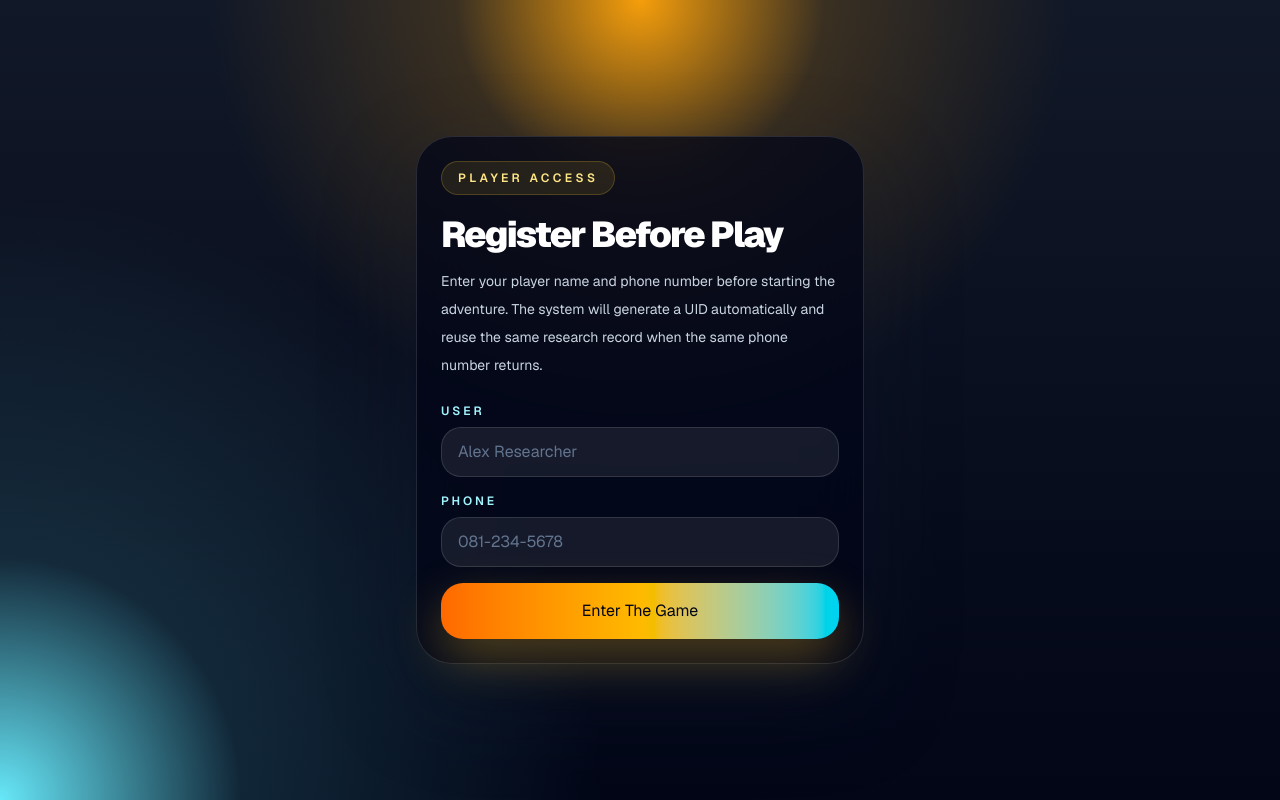
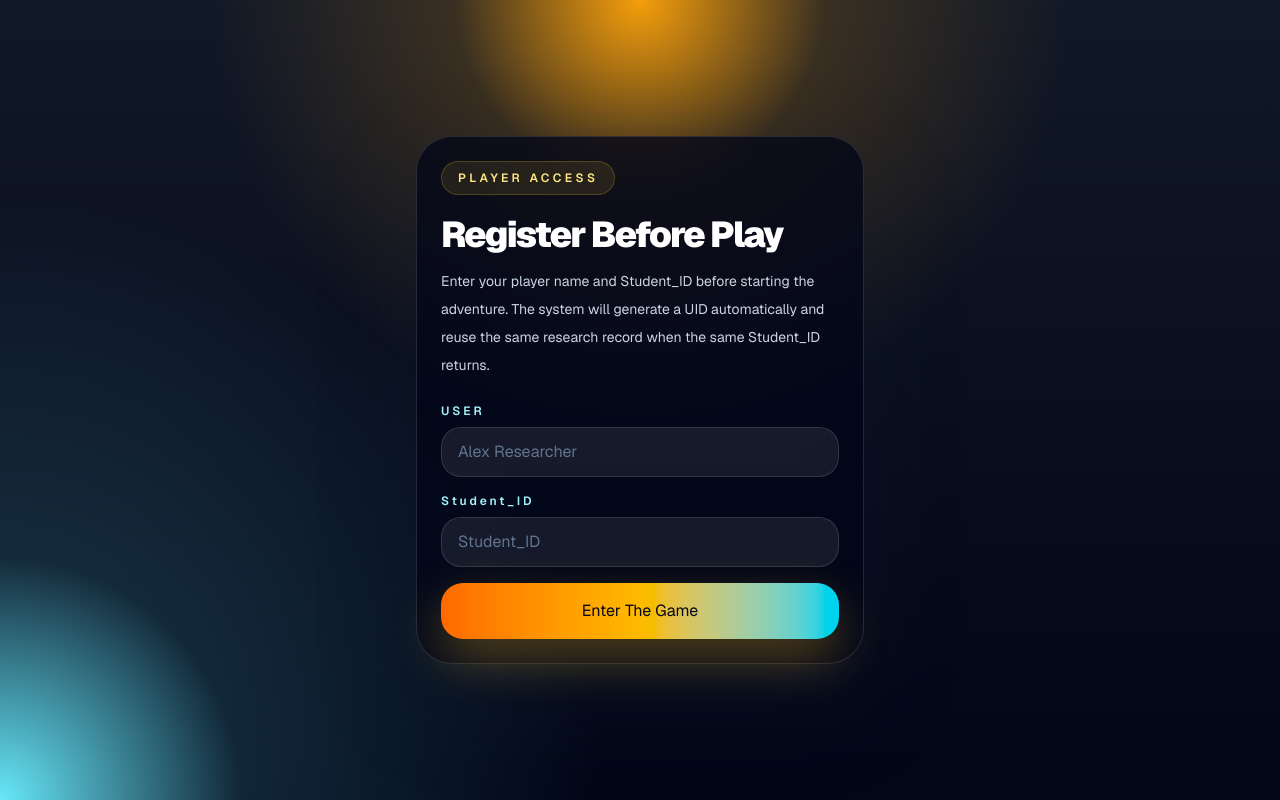
Before and after one commit to angelpluz/cefrmay, a Next.js app: page / in a window 1280 px wide. Built offline with nearby package versions, Linux system fonts and the light colour scheme; no server answers.

Commit message:
Update player access form label to Student_ID

```diff
--- a/components/PlayerAccessScreen.tsx
+++ b/components/PlayerAccessScreen.tsx
@@ -59,9 +59,9 @@ export default function PlayerAccessScreen() {
           Register Before Play
         </h1>
         <p className="mt-3 text-sm leading-7 text-slate-300">
-          Enter your player name and phone number before starting the
+          Enter your player name and Student_ID before starting the
           adventure. The system will generate a UID automatically and reuse the
-          same research record when the same phone number returns.
+          same research record when the same Student_ID returns.
         </p>
 
         <form className="mt-6 space-y-4" onSubmit={handleSubmit}>
@@ -86,12 +86,12 @@ export default function PlayerAccessScreen() {
           </label>
 
           <label className="block">
-            <span className="mb-2 block text-xs font-semibold uppercase tracking-[0.24em] text-cyan-200">
-              Phone
+            <span className="mb-2 block text-xs font-semibold tracking-[0.24em] text-cyan-200">
+              Student_ID
             </span>
             <input
               required
-              autoComplete="tel"
+              autoComplete="off"
               className="w-full rounded-[20px] border border-white/12 bg-white/8 px-4 py-3 text-base text-white outline-none transition placeholder:text-slate-500 focus:border-cyan-300/60"
               maxLength={24}
               value={formState.phone}
@@ -101,7 +101,7 @@ export default function PlayerAccessScreen() {
                   phone: event.target.value,
                 }))
               }
-              placeholder="081-234-5678"
+              placeholder="Student_ID"
             />
           </label>
 
```
